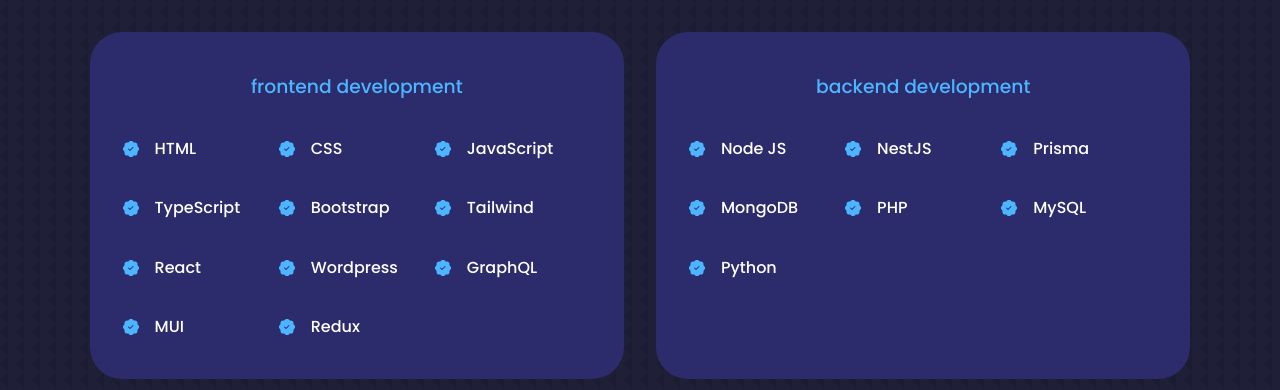
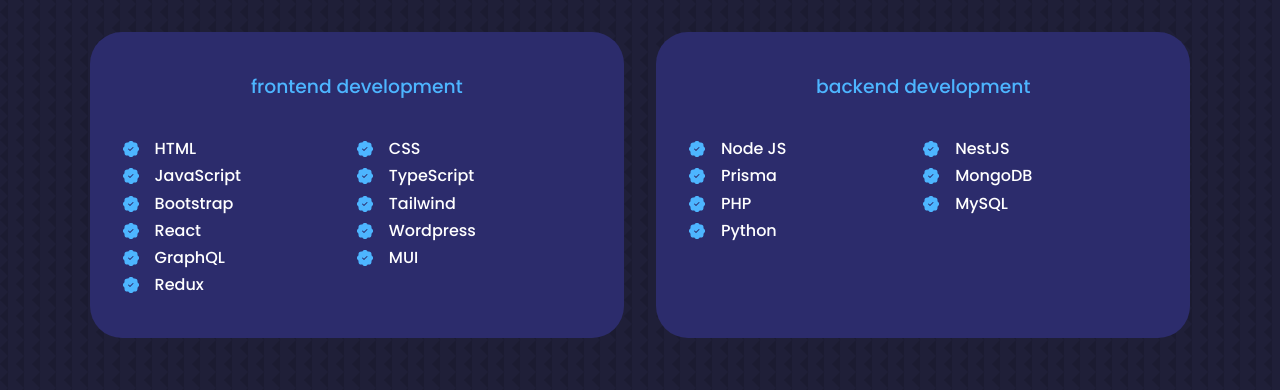
Before and after one commit to stephyswe/react-portfolio, a React (Create React App) app: page / in a window 1280 px wide. Shown: the part 1500-1890 px from the top of the page. Built offline with nearby package versions, Linux system fonts and the light colour scheme.

Commit message:
feat(cleanup)

```diff
--- a/src/components/experience/experience.css
+++ b/src/components/experience/experience.css
@@ -26,8 +26,7 @@
 
 .experience__content {
   display: grid;
-  grid-template-columns: 1fr 1fr 1fr;
-  row-gap: 2rem;
+  grid-template-columns: 1fr 1fr;
 }
 
 .experience__details {
```
